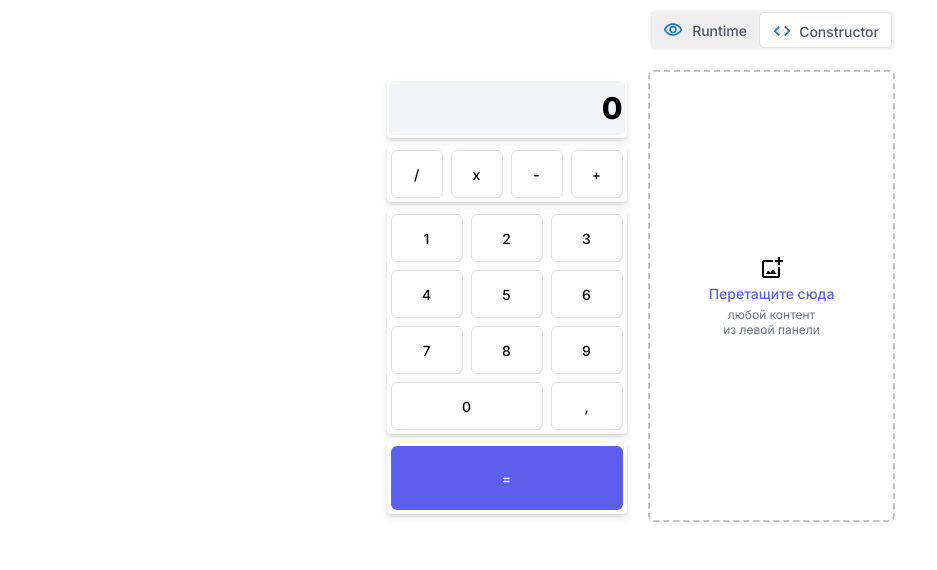
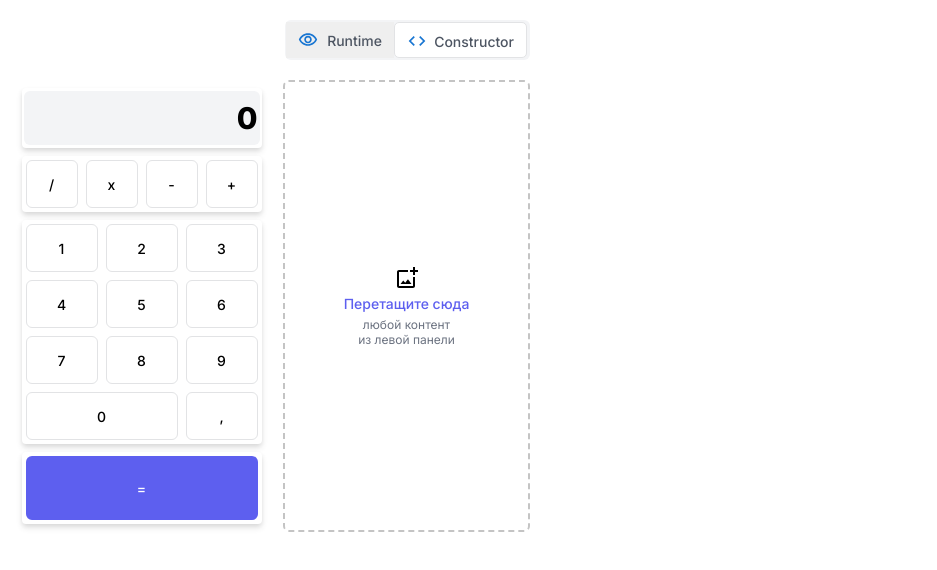
Before and after one commit to NikCan/calculator-constructor, a React (Create React App) app: page / in a window 1280 px wide. Shown: the top 570 px of the page, without its empty margins (0-937 px from the left). Built offline with nearby package versions, Linux system fonts and the light colour scheme.

Commit message:
fix: fix css

```diff
--- a/src/app/App.module.css
+++ b/src/app/App.module.css
@@ -1,6 +1,6 @@
 .app {
     display: flex;
-    justify-content: center;
+    padding: 10px
 }
 
 .mainContainer {
```
